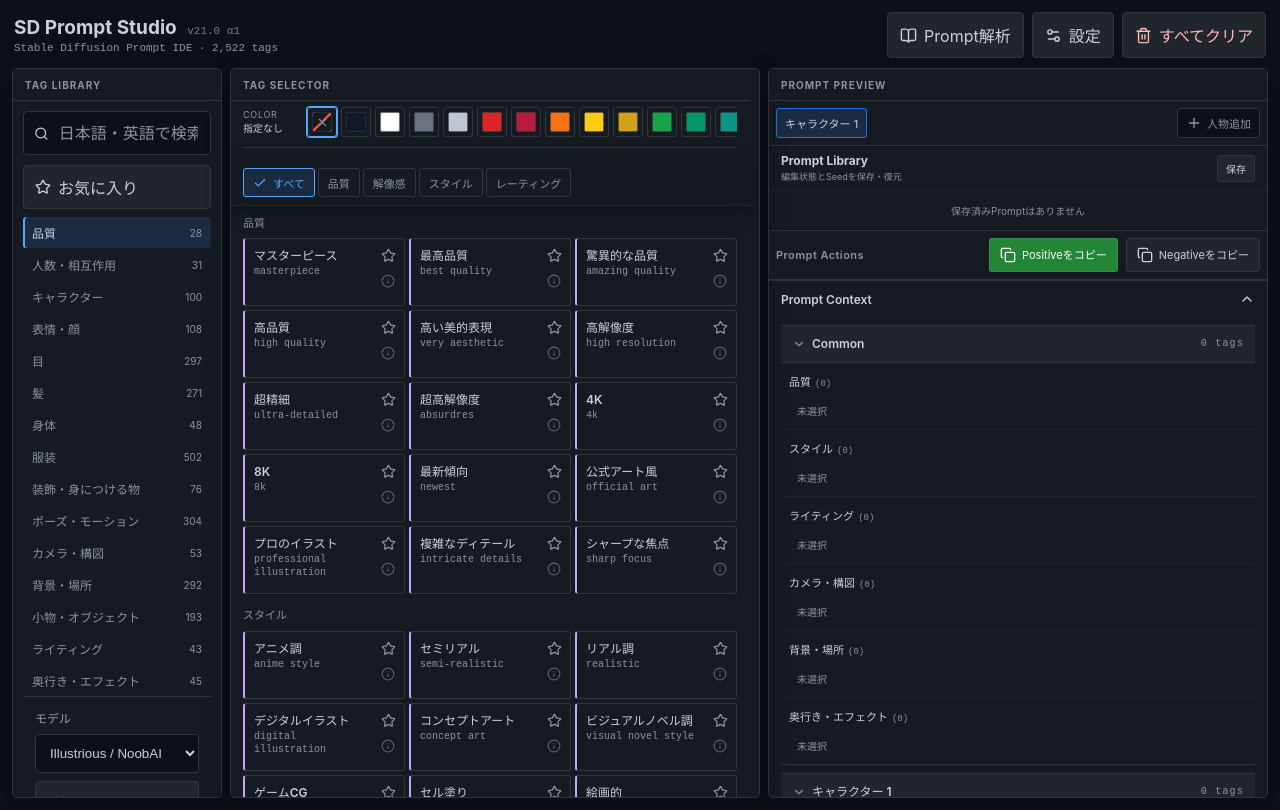
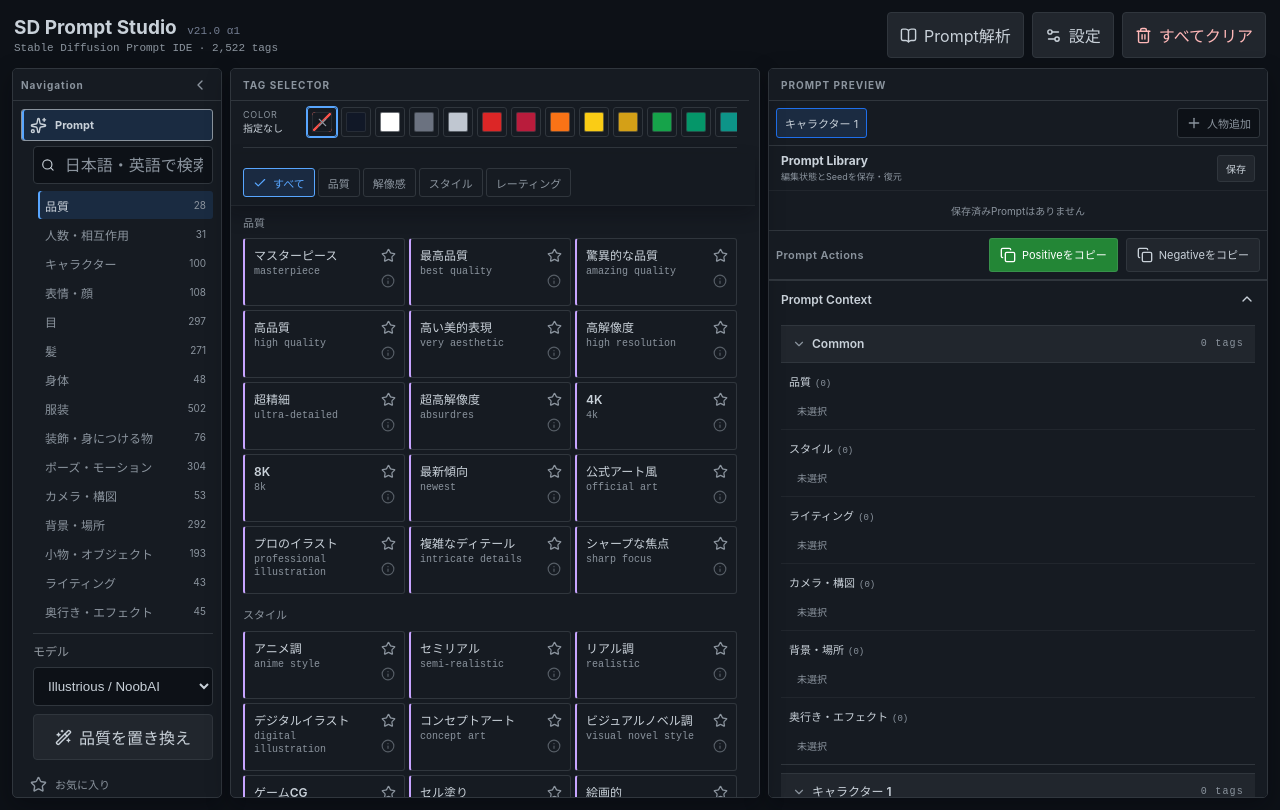
Before and after one commit to whatrune/sd-prompt-studio, a React (Vite) app: page / in a window 1280 px wide. Built offline with nearby package versions, Linux system fonts and the light colour scheme; the HTML template or start-up script is replaced by a standard one.

Commit message:
Add navigation shell foundation

```diff
--- a/src/App.tsx
+++ b/src/App.tsx
@@ -1,5 +1,5 @@
 import { useLayoutEffect, useMemo, useRef, useState, type CSSProperties } from 'react'
-import { AlertTriangle, Ban, BookOpen, Check, ChevronDown, ChevronRight, ChevronUp, Copy, Info, Plus, RotateCcw, Search, Settings2, Sparkles, Star, Trash2, WandSparkles, X } from 'lucide-react'
+import { AlertTriangle, Ban, BookOpen, Check, ChevronDown, ChevronLeft, ChevronRight, ChevronUp, Copy, Info, Plus, RotateCcw, Search, Settings2, Sparkles, Star, Trash2, WandSparkles, X } from 'lucide-react'
 import { categoryLabels, categoryOrder, subcategoryOrder, TAG_COUNT, tags, type ContentRating, type PromptTag } from './data/tags'
 import { ADULT_TAG_COUNT, adultTags } from './data/adultTags'
 import { isSceneCategory, usePromptStore, type SelectedTag, type ModelPreset } from './store'
@@ -492,13 +492,38 @@
         <button className="ghost danger" onClick={store.clearAll}><Trash2 size={17}/>{t('clearAll',locale)}</button>
       </div>
     </header>
-    <section className="workspace">
-      <aside className="sidebar panel">
-        <div className="panel-role">TAG LIBRARY</div>
-        <div className="search-box"><Search size={17}/><input value={query} onChange={e=>{setQuery(e.target.value);setFavoritesOnly(false)}} placeholder="日本語・英語で検索" /></div>
-        <button className={`favorite-filter ${favoritesOnly?'active':''}`} onClick={()=>{setFavoritesOnly(value=>!value);setQuery('');setSubcategory('すべて')}}><Star size={16}/>お気に入り</button>
-        <nav>{categoryOrder.map(c=><button key={c} className={category===c&&!query&&!favoritesOnly?'active':''} onClick={()=>chooseCategory(c)}>{getCategoryLabel(c,locale)}<small>{visibleDictionaryTags.filter(t=>t.category===c).length}</small></button>)}</nav>
-        <div className="preset-box"><label>モデル</label><select value={store.modelPreset} onChange={e=>store.setModelPreset(e.target.value as ModelPreset)}><option value="illustrious">Illustrious / NoobAI</option><option value="pony">Pony</option><option value="sdxl">SDXL汎用</option><option value="custom">カスタム</option></select><button className="preset" onClick={()=>store.applyQualityPreset()}><WandSparkles size={17}/>品質を置き換え</button></div>
+    <section className={`workspace ${store.navigationCollapsed?'navigation-collapsed':''}`}>
+      <aside className={`sidebar panel navigation-shell ${store.navigationCollapsed?'collapsed':''}`} aria-label="Navigation">
+        <div className="navigation-header"><strong>{store.navigationCollapsed?'NAV':'Navigation'}</strong><button type="button" aria-label={store.navigationCollapsed?'Navigationを展開':'Navigationを最小化'} aria-expanded={!store.navigationCollapsed} onClick={()=>store.setNavigationCollapsed(!store.navigationCollapsed)}>{store.navigationCollapsed?<ChevronRight size={16}/>:<ChevronLeft size={16}/>}</button></div>
+        <div className="navigation-groups">
+          <section className="navigation-group prompt-navigation">
+            <button type="button" className={`navigation-primary ${store.workspaceView==='prompt'?'active':''}`} aria-label="Prompt" onClick={()=>store.setWorkspaceView('prompt')}><Sparkles size={17}/><span>Prompt</span></button>
+            <div className="navigation-children navigation-flyout">
+              {store.navigationCollapsed&&<strong>Prompt</strong>}
+              <div className="navigation-search"><div className="search-box"><Search size={16}/><input value={query} onChange={e=>{setQuery(e.target.value);setFavoritesOnly(false);store.setWorkspaceView('prompt')}} placeholder="日本語・英語で検索" /></div></div>
+              <nav aria-label="Prompt categories">{categoryOrder.map(c=><button key={c} className={category===c&&!query&&!favoritesOnly?'active':''} onClick={()=>{store.setWorkspaceView('prompt');chooseCategory(c)}}><span>{getCategoryLabel(c,locale)}</span><small>{visibleDictionaryTags.filter(t=>t.category===c).length}</small></button>)}</nav>
+              <div className="preset-box"><label>モデル</label><select value={store.modelPreset} onChange={e=>store.setModelPreset(e.target.value as ModelPreset)}><option value="illustrious">Illustrious / NoobAI</option><option value="pony">Pony</option><option value="sdxl">SDXL汎用</option><option value="custom">カスタム</option></select><button className="preset" onClick={()=>store.applyQualityPreset()}><WandSparkles size={17}/>品質を置き換え</button></div>
+            </div>
+          </section>
+          <section className="navigation-group">
+            <button type="button" className={`navigation-primary ${store.workspaceView==='favorites'?'active':''}`} aria-label="お気に入り" onClick={()=>store.setWorkspaceView('favorites')}><Star size={17}/><span>お気に入り</span></button>
+            <div className="navigation-children navigation-flyout compact">
+              {store.navigationCollapsed&&<strong>お気に入り</strong>}
+              <button className={favoritesOnly?'active':''} onClick={()=>{store.setWorkspaceView('favorites');setFavoritesOnly(true);setQuery('');setSubcategory('すべて')}}>タグ</button>
+              <button onClick={()=>store.setWorkspaceView('favorites')}>Prompt</button>
+            </div>
+          </section>
+          <section className="navigation-group">
+            <button type="button" className={`navigation-primary ${store.workspaceView==='library'?'active':''}`} aria-label="ライブラリ" onClick={()=>store.setWorkspaceView('library')}><BookOpen size={17}/><span>ライブラリ</span></button>
+            <div className="navigation-children navigation-flyout compact">
+              {store.navigationCollapsed&&<strong>ライブラリ</strong>}
+              <button onClick={()=>store.setWorkspaceView('library')}>Saved Prompt</button>
+            </div>
+          </section>
+          <section className="navigation-group navigation-settings">
+            <button type="button" className={`navigation-primary ${settingsOpen?'active':''}`} aria-label="設定" onClick={()=>setSettingsOpen(true)}><Settings2 size={17}/><span>設定</span></button>
+          </section>
+        </div>
       </aside>
 
       <section className="tag-panel panel">
--- a/src/store.ts
+++ b/src/store.ts
@@ -11,6 +11,7 @@
 export type SubjectPosition = 'left' | 'center' | 'right'
 export type PromptBlock = { id: string; name: string; subjectNumber?: number; position?: SubjectPosition; tags: SelectedTag[] }
 export type EditorLayer = 'subject' | 'scene'
+export type WorkspaceView = 'prompt' | 'favorites' | 'library'
 export const SCENE_CATEGORIES = new Set(['quality', 'camera', 'background', 'scene_props', 'lighting', 'effects'])
 export const isSceneCategory = (category: string) => SCENE_CATEGORIES.has(category)
 export type ModelPreset = 'illustrious' | 'pony' | 'sdxl' | 'custom'
@@ -44,6 +45,8 @@
   hideUnavailable: boolean
   seeds: SeedEntry[]
   savedPrompts: SavedPrompt[]
+  navigationCollapsed: boolean
+  workspaceView: WorkspaceView
   addTag: (tag: SelectedTag) => void
   addCustomTag: (prompt: string, category: string, saveToDictionary?: boolean, label?: string) => void
   addUserTag: (tag: Omit<UserPromptTag, 'id' | 'source'> & { id?: string }) => void
@@ -73,6 +76,8 @@
   savePrompt: (input: SavePromptInput) => SavedPrompt | null
   restorePrompt: (id: string) => boolean
   deleteSavedPrompt: (id: string) => void
+  setNavigationCollapsed: (collapsed: boolean) => void
+  setWorkspaceView: (view: WorkspaceView) => void
 }
 
 export const DEFAULT_NEGATIVE = 'modern, recent, old, oldest, cartoon, graphic, text, painting, crayon, graphite, abstract, glitch, deformed, mutated, ugly, disfigured, long body, lowres, bad anatomy, bad hands, missing fingers, extra fingers, extra digits, fewer digits, cropped, very displeasing, (worst quality, bad quality:1.2), sketch, jpeg artifacts, signature, watermark, username, (censored, bar_censor, mosaic_censor:1.2), simple background, conjoined, bad ai-generated'
@@ -168,6 +173,8 @@
       sceneTags: Array.isArray(saved.sceneTags) ? saved.sceneTags.map(cloneSelectedTag) : [],
       seeds: Array.isArray(saved.seeds) ? saved.seeds.filter(seed => seed && Number.isSafeInteger(seed.value)).map(cloneSeed) : [],
     })) : [],
+    navigationCollapsed: state.navigationCollapsed === true,
+    workspaceView: state.workspaceView === 'favorites' || state.workspaceView === 'library' ? state.workspaceView : 'prompt',
   }
 }
 
@@ -184,6 +191,8 @@
   hideUnavailable: false,
   seeds: [],
   savedPrompts: [],
+  navigationCollapsed: false,
+  workspaceView: 'prompt',
   replaceTags: (removeIds, tag) => set((state) => ({
     ...(isSceneCategory(tag.category) ? { sceneTags: [...state.sceneTags.filter(t => !removeIds.includes(t.id) && t.prompt !== tag.prompt), tag] } : { blocks: state.blocks.map(b => b.id === state.activeBlockId
       ? { ...b, tags: [...b.tags.filter(t => !removeIds.includes(t.id) && t.prompt !== tag.prompt), tag] }
@@ -318,8 +327,10 @@
     return true
   },
   deleteSavedPrompt: (id) => set(state => ({ savedPrompts: state.savedPrompts.filter(item => item.id !== id) })),
+  setNavigationCollapsed: (navigationCollapsed) => set({ navigationCollapsed }),
+  setWorkspaceView: (workspaceView) => set({ workspaceView }),
 }), {
   name: 'sd-prompt-studio-v14',
-  version: 13,
+  version: 14,
   migrate: migratePersistedState,
 }))
--- a/src/styles.css
+++ b/src/styles.css
@@ -877,3 +877,34 @@
 .prompt-save-name{display:grid;gap:5px;margin-top:14px;color:var(--text-secondary);font-size:10px}.prompt-save-name input,.prompt-save-seed-row input{width:100%;min-width:0;padding:8px;border:1px solid var(--border);border-radius:3px;background:var(--input-bg);color:var(--text-primary)}
 .prompt-save-seeds{display:grid;gap:7px}.prompt-save-seeds>strong{font-size:11px}.prompt-save-seed-row{display:grid;grid-template-columns:minmax(0,1fr) auto;gap:6px}.prompt-save-seed-row button:disabled{cursor:not-allowed;opacity:.45}.prompt-add-seed{display:inline-flex;align-items:center;justify-content:center;gap:5px;justify-self:start}
 .prompt-save-error{margin:10px 0 0;color:var(--danger);font-size:10px}
+
+/* v25: Navigation shell foundation */
+.workspace.navigation-collapsed{grid-template-columns:56px minmax(0,1fr) minmax(260px,500px)}
+.navigation-shell{position:relative;padding:0;overflow:hidden}
+.navigation-header{display:flex;align-items:center;justify-content:space-between;flex:0 0 auto;height:32px;padding:0 8px;border-bottom:1px solid var(--border);background:var(--bg-secondary);color:var(--text-secondary);font-size:10px;letter-spacing:.1em}
+.navigation-header button{display:grid;place-items:center;width:26px;height:26px;padding:0;border:0;border-radius:3px;background:transparent;color:var(--text-secondary)}
+.navigation-header button:hover,.navigation-header button:focus-visible{background:var(--bg-hover);color:var(--text-primary)}
+.navigation-groups{display:flex;flex:1;min-height:0;flex-direction:column;gap:8px;padding:8px;overflow-y:auto;overscroll-behavior:contain}
+.navigation-group{position:relative;display:grid;gap:3px}
+.navigation-primary{display:flex;align-items:center;gap:8px;width:100%;min-height:32px;padding:6px 8px;border:1px solid transparent;border-radius:3px;background:transparent;color:var(--text-secondary);font-size:11px;font-weight:650;text-align:left}
+.navigation-primary svg{flex:0 0 auto}.navigation-primary span{min-width:0;overflow:hidden;text-overflow:ellipsis;white-space:nowrap}
+.navigation-primary:hover{border-color:var(--border);background:var(--bg-hover);color:var(--text-primary)}
+.navigation-primary.active{border-color:var(--border-hover);background:var(--accent-soft);color:var(--text-primary);box-shadow:inset 2px 0 0 var(--accent)}
+.navigation-children{display:grid;gap:3px;padding-left:12px}
+.navigation-search{padding:2px 0 4px}.navigation-search .search-box{padding:7px}.navigation-search input{min-width:0}
+.navigation-children nav{max-height:none;margin:0;padding:0 0 0 5px;overflow:visible}
+.navigation-children nav button{min-height:28px;padding:5px 7px}
+.navigation-children.compact>button{min-height:28px;padding:5px 8px;border:0;border-radius:3px;background:transparent;color:var(--text-secondary);font-size:11px;text-align:left}
+.navigation-children.compact>button:hover,.navigation-children.compact>button.active{background:var(--bg-hover);color:var(--text-primary)}
+.navigation-shell .preset-box{margin-top:5px;padding:8px 0 0}.navigation-shell .preset{margin-top:0}
+.navigation-settings{margin-top:auto}
+.navigation-shell.collapsed{overflow:visible}
+.navigation-shell.collapsed .navigation-header{justify-content:center;padding:0}.navigation-shell.collapsed .navigation-header strong{display:none}
+.navigation-shell.collapsed .navigation-groups{padding:8px 6px;overflow:visible}
+.navigation-shell.collapsed .navigation-primary{justify-content:center;width:42px;padding:6px}.navigation-shell.collapsed .navigation-primary span{display:none}
+.navigation-shell.collapsed .navigation-flyout{position:absolute;top:0;left:calc(100% + 8px);z-index:20;display:none;width:210px;max-height:calc(100vh - 92px);padding:9px;border:1px solid var(--border);border-radius:4px;background:var(--bg-secondary);box-shadow:var(--popover-shadow);overflow-y:auto}
+.navigation-shell.collapsed .navigation-group:hover>.navigation-flyout,.navigation-shell.collapsed .navigation-group:focus-within>.navigation-flyout{display:grid}
+.navigation-shell.collapsed .navigation-flyout>strong{padding:3px 5px 7px;border-bottom:1px solid var(--border);color:var(--text-primary);font-size:11px}
+.navigation-shell.collapsed .navigation-flyout .navigation-search,.navigation-shell.collapsed .navigation-flyout .preset-box{display:none}
+.navigation-shell.collapsed .navigation-flyout nav{max-height:calc(100vh - 150px);overflow-y:auto}
+@media(max-width:1250px){.workspace.navigation-collapsed{grid-template-columns:56px minmax(0,1.35fr) minmax(260px,1fr)}}
```
Also changed, not shown: scripts/test-reclassification.mjs (+14 -0 lines).
